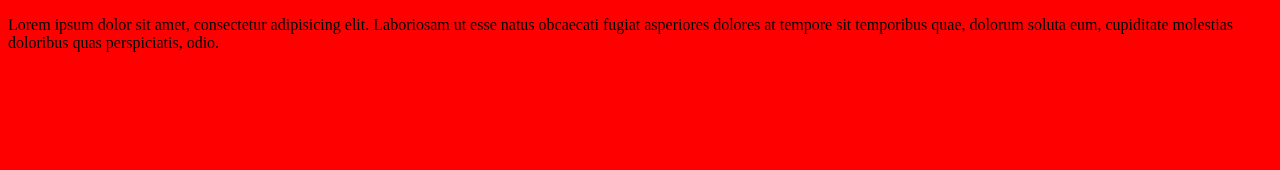
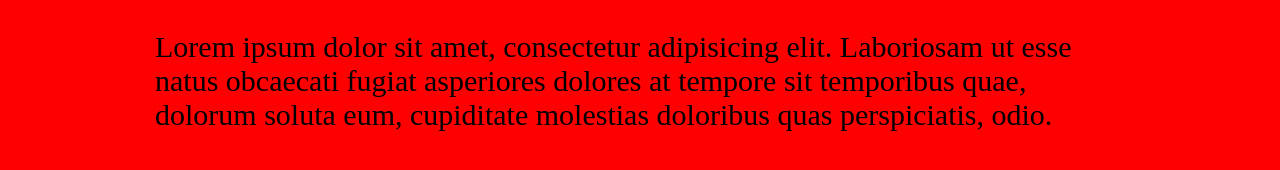
Before and after one commit to Alex-git-repo/site, a plain HTML site: page index.html in a window 1280 px wide. Drawn offline with Linux system fonts and the light colour scheme.

Commit message:
set body width

```diff
--- a/css/style.css
+++ b/css/style.css
@@ -1,5 +1,7 @@
 body{
 	background: red;
+	width: 970px;
+	margin: 0 auto;
 }
 h1{
 	font-size: 32px;
@@ -7,3 +9,6 @@ h1{
 body div{
 	font-size: 24px;
 }
+p{
+	font-size: 30px;
+}
```
